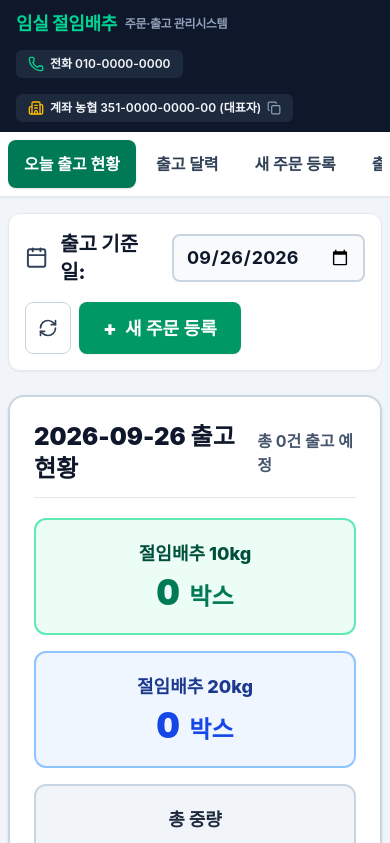
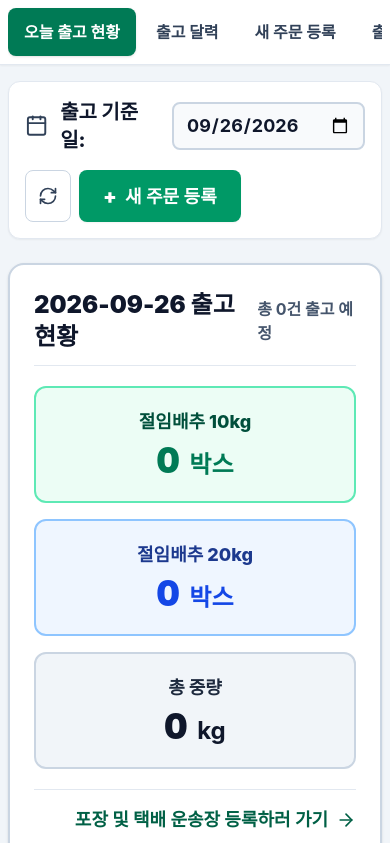
Before and after one commit to bongkeun-choi/imsil, a Next.js app: page / in a window 390 px wide. Shown: the top 843 px of the page. Built offline with nearby package versions, Linux system fonts and the light colour scheme; no server answers; the database is empty.

Commit message:
fix: 상단 배너(전화번호/계좌번호) 제거하여 모바일 화면 공간 확보

```diff
--- a/src/components/Header.tsx
+++ b/src/components/Header.tsx
@@ -1,10 +1,9 @@
 "use client";
 
 import React from "react";
-import { Phone, Building2, Copy, Check } from "lucide-react";
 
 interface HeaderProps {
-  settings: {
+  settings?: {
     shop_name?: string;
     shop_phone?: string;
     bank_name?: string;
@@ -15,19 +14,7 @@ interface HeaderProps {
   setActiveTab: (tab: string) => void;
 }
 
-export function Header({ settings, activeTab, setActiveTab }: HeaderProps) {
-  const [copied, setCopied] = React.useState(false);
-
-  const shopName = settings.shop_name || "임실 절임배추";
-  const shopPhone = settings.shop_phone || "010-0000-0000";
-  const bankInfo = `${settings.bank_name || "농협"} ${settings.bank_account || "351-0000-0000-00"} (${settings.owner_name || "대표자"})`;
-
-  const copyBank = () => {
-    navigator.clipboard.writeText(bankInfo);
-    setCopied(true);
-    setTimeout(() => setCopied(false), 2000);
-  };
-
+export function Header({ activeTab, setActiveTab }: HeaderProps) {
   const navItems = [
     { id: "dashboard", label: "오늘 출고 현황" },
     { id: "calendar", label: "출고 달력" },
@@ -39,46 +26,6 @@ export function Header({ settings, activeTab, setActiveTab }: HeaderProps) {
 
   return (
     <header className="bg-white border-b border-slate-200 sticky top-0 z-30 shadow-xs">
-      {/* 실제 상호명 및 계좌/전화번호 안내 바 (시니어 고대비 & 큼직한 가독성) */}
-      <div className="bg-slate-900 text-white px-4 py-2.5">
-        <div className="max-w-6xl mx-auto flex flex-wrap items-center justify-between gap-3 text-sm md:text-base">
-          <div className="flex items-center gap-2 font-bold tracking-tight">
-            <span className="text-emerald-400 font-extrabold text-lg md:text-xl">
-              {shopName}
-            </span>
-            <span className="text-slate-400 text-xs md:text-sm">주문·출고 관리시스템</span>
-          </div>
-
-          <div className="flex flex-wrap items-center gap-4 text-xs md:text-sm">
-            {/* 대표 전화번호 연결 */}
-            <a
-              href={`tel:${shopPhone.replace(/[^0-9]/g, "")}`}
-              className="inline-flex items-center gap-1.5 bg-slate-800 hover:bg-slate-700 px-3 py-1.5 rounded-md font-semibold text-slate-100 transition-colors"
-              title="터치 시 바로 전화 연결"
-            >
-              <Phone className="w-4 h-4 text-emerald-400" />
-              <span>전화 {shopPhone}</span>
-            </a>
-
-            {/* 입금 계좌정보 및 복사 */}
-            <button
-              onClick={copyBank}
-              type="button"
-              className="inline-flex items-center gap-1.5 bg-slate-800 hover:bg-slate-700 px-3 py-1.5 rounded-md font-semibold text-slate-100 transition-colors cursor-pointer"
-              title="클릭 시 계좌번호 복사"
-            >
-              <Building2 className="w-4 h-4 text-amber-400" />
-              <span>계좌 {bankInfo}</span>
-              {copied ? (
-                <Check className="w-4 h-4 text-emerald-400" />
-              ) : (
-                <Copy className="w-3.5 h-3.5 text-slate-400" />
-              )}
-            </button>
-          </div>
-        </div>
-      </div>
-
       {/* 큼직한 메인 메뉴 네비게이션 (시니어 친화 터치 영역) */}
       <div className="max-w-6xl mx-auto px-2 md:px-4">
         <nav className="flex overflow-x-auto no-scrollbar gap-1 py-2">
```
